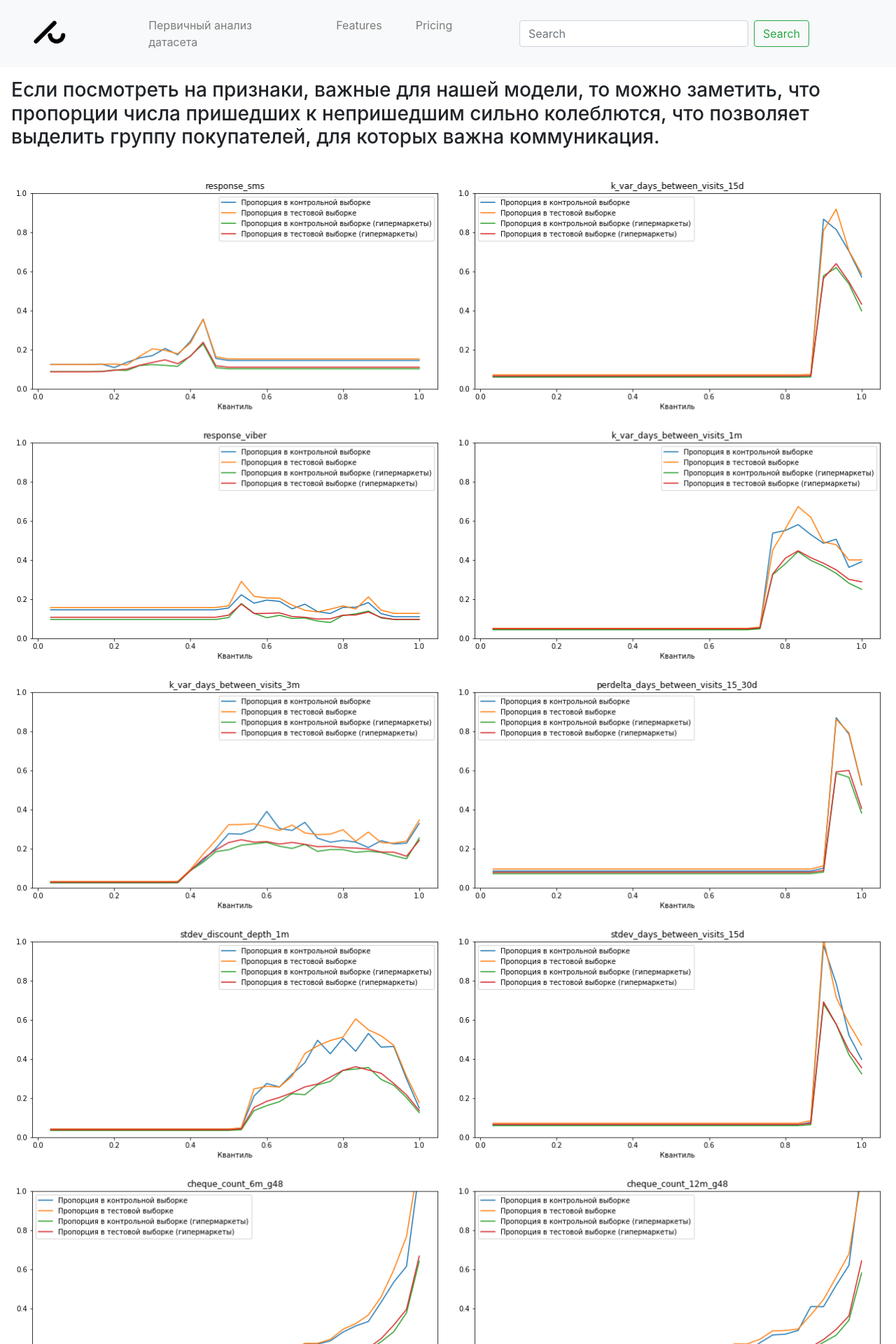
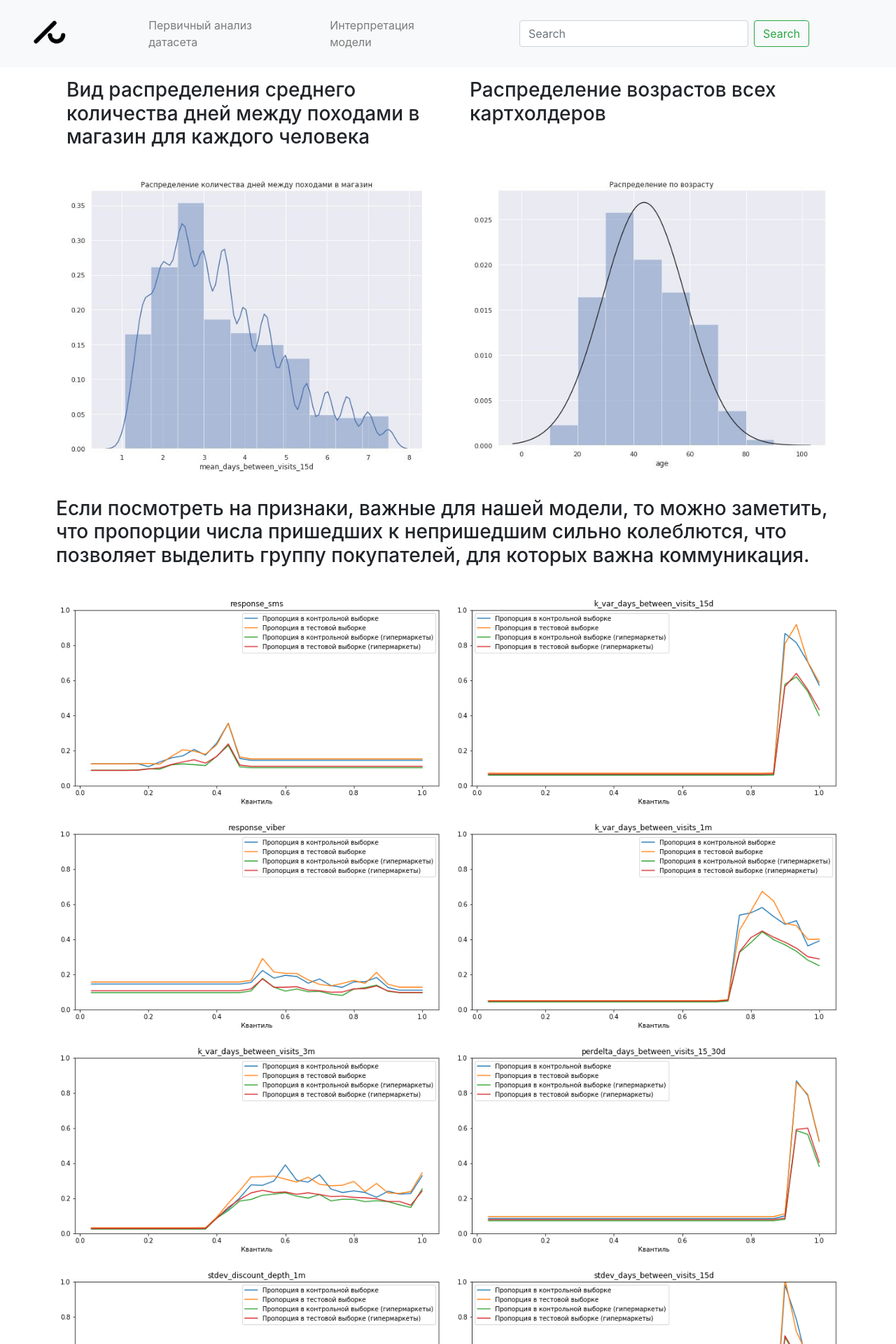
Before and after one commit to DKozl50/pluh_sms, a Flask app: template site/templates/mitya.html in a window 1280 px wide. Shown: the top 1920 px of the page at 70% size. Run offline with Flask 2, Linux system fonts and the light colour scheme; the template is opened without the code that fills it, so the values that code supplies are empty; some libraries are stand-ins or nearby versions.

Commit message:
Added the graphs

```diff
--- a/site/server.py
+++ b/site/server.py
@@ -7,11 +7,11 @@ app = Flask(__name__)
 
 @app.route('/')
 def main():
-    return render_template("index.html", type = "-")
+    return render_template("mitya.html", type = "mitya")
 
-@app.route('/first_analysis')
-def mitya():
-    return render_template("mitya.html", type = "mitya")
+@app.route('/sec')
+def mark():
+    return render_template("mark.html", type = "mark")
 
 @app.route('/graph')
 def graph():
--- a/site/templates/mitya.html
+++ b/site/templates/mitya.html
@@ -2,7 +2,26 @@
 
 {% block content %}
 
-<h3 class = "py-3 px-3">Если посмотреть на признаки, важные для нашей модели, то можно заметить, что пропорции числа пришедших к непришедшим сильно колеблются, что позволяет выделить группу покупателей, для которых важна коммуникация.</h3>
-<img class = "py-3 px-3" src="{{url_for('static', filename='wtf.png')}}" align="middle" alt="" width="100%" height=""/>
-
+<div class = "container" style = "min-width:90%">
+  <div class = "row">
+    <div class = "col-6">
+      <h3 class = "py-3 px-3">Вид распределения среднего количества дней между походами в магазин для каждого человека</h3>
+    </div>
+    <div class = "col-6">
+      <h3 class = "py-3 px-3">Распределение возрастов всех картхолдеров</h3>
+    </div>
+  </div>
+  <div class = "row">
+    <div class = "col-6">
+      <img class = "py-3 px-3" src="{{url_for('static', filename='mark_1.jpg')}}" align="middle" alt="" width="100%" height=""/>
+    </div>
+    <div class = "col-6">
+      <img class = "py-3 px-3" src="{{url_for('static', filename='mark_3.jpg')}}" align="middle" alt="" width="100%" height=""/>
+    </div>
+  </div>
+  <div class = "row">
+    <h3 class = "py-3 px-3">Если посмотреть на признаки, важные для нашей модели, то можно заметить, что пропорции числа пришедших к непришедшим сильно колеблются, что позволяет выделить группу покупателей, для которых важна коммуникация.</h3>
+    <img class = "py-3 px-3" src="{{url_for('static', filename='wtf.png')}}" align="middle" alt="" width="100%" height=""/>
+  </div>
+</div>
 {% endblock %}
--- a/site/templates/wrapper.html
+++ b/site/templates/wrapper.html
@@ -15,13 +15,10 @@
     </a>
     <ul class="navbar-nav col-5">
       <li class="nav-item {% if type == 'mitya'%} active {% endif %} mx-3">
-        <a class="nav-link" href="{{ url_for('mitya') }}">Первичный анализ датасета {% if type == 'mitya'%} <span class="sr-only">(current)</span> {% endif %}</a>
+        <a class="nav-link" href="{{ url_for('main') }}">Первичный анализ датасета {% if type == 'mitya'%} <span class="sr-only">(current)</span> {% endif %}</a>
       </li>
-      <li class="nav-item mx-3">
-        <a class="nav-link" href="#">Features</a>
-      </li>
-      <li class="nav-item mx-3">
-        <a class="nav-link" href="#">Pricing</a>
+      <li class="nav-item {% if type == 'mark'%} active {% endif %} mx-3">
+        <a class="nav-link" href="{{ url_for('mark') }}">Интерпретация модели {% if type == 'mark'%} <span class="sr-only">(current)</span> {% endif %}</a>
       </li>
     </ul>
 
```
Also changed, not shown: site/templates/mark.html (added, +11 -0 lines), site/static/mark_1.jpg (added), site/static/mark_2.jpg (added), site/static/mark_3.jpg (added).
